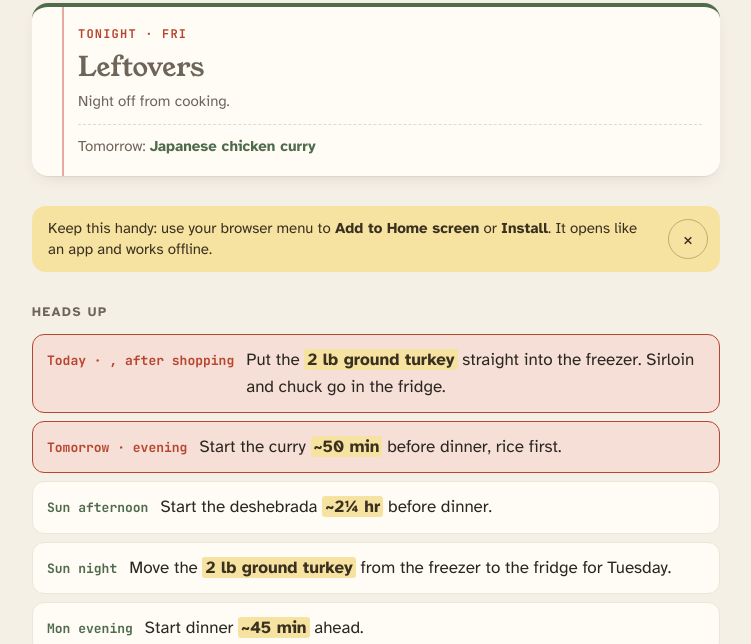
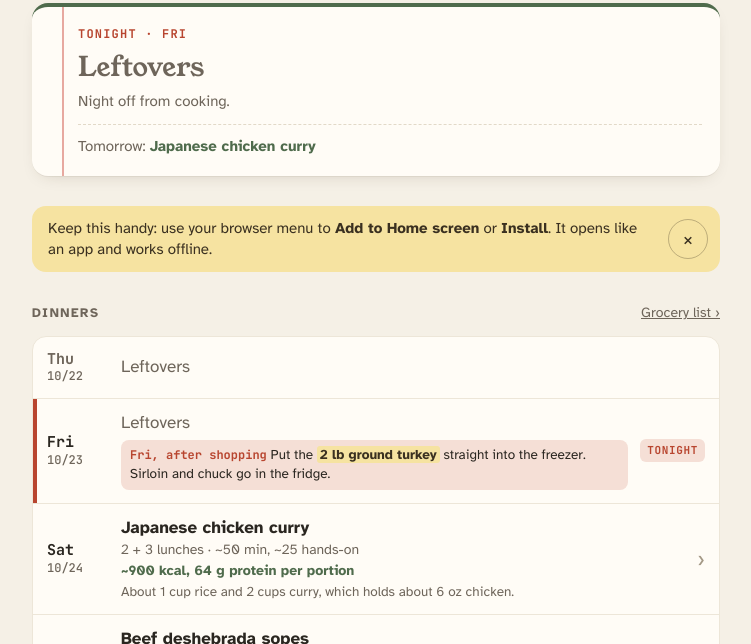
Before and after one commit to levijhoughton/houghton-kitchen, a plain HTML site: page index.html in a window 1280 px wide. Shown: the part 156-800 px from the top of the page, without its empty margins (264-1015 px from the left). Drawn offline with Linux system fonts and the light colour scheme.

Commit message:
Week view: time, calories and portion per night; drop heads-up and freezer sections
Each night now shows cook time, ~kcal and protein per portion, and the
portion description. Dated reminders (thawing) sit on their night instead
of a separate Heads up list; redundant start-time reminders removed. The
freezer section is gone from the site; freezer.json stays as a planning
record. Bumps the service-worker cache.

Co-Authored-By: Claude Opus 5.5 <noreply@anthropic.com>
Claude-Session: https://claude.ai/code/session_01DAXRJ8hqd4JzCHJQG8MZFj

```diff
--- a/data/plans/2026-10-22.json
+++ b/data/plans/2026-10-22.json
@@ -58,29 +58,9 @@
    "what": "Put the **2 lb ground turkey** straight into the freezer. Sirloin and chuck go in the fridge."
   },
   {
-   "date": "2026-10-24",
-   "when": "Sat evening",
-   "what": "Start the curry **~50 min** before dinner, rice first."
-  },
-  {
-   "date": "2026-10-25",
-   "when": "Sun afternoon",
-   "what": "Start the deshebrada **~2¼ hr** before dinner."
-  },
-  {
    "date": "2026-10-25",
    "when": "Sun night",
    "what": "Move the **2 lb ground turkey** from the freezer to the fridge for Tuesday."
-  },
-  {
-   "date": "2026-10-26",
-   "when": "Mon evening",
-   "what": "Start dinner **~45 min** ahead."
-  },
-  {
-   "date": "2026-10-27",
-   "when": "Tue evening",
-   "what": "Start the bowls **~45 min** before dinner."
   }
  ],
  "notes": [],
--- a/index.html
+++ b/index.html
@@ -119,12 +119,6 @@ h2{font-family:var(--body);font-size:13px;font-weight:700;letter-spacing:.12em;t
 .tip .iconbtn{background:transparent;border-color:color-mix(in srgb,var(--butter-ink) 30%,transparent);color:var(--butter-ink)}
 
 /* ---------- reminders ---------- */
-.rem{list-style:none;margin:0;padding:0;display:flex;flex-direction:column;gap:8px}
-.rem li{display:grid;grid-template-columns:auto 1fr;gap:4px 12px;align-items:baseline;padding:12px 14px;background:var(--paper);border:1px solid var(--rule-soft);border-radius:12px}
-.rem .w{font-family:var(--mono);font-size:13px;font-weight:700;color:var(--sage);white-space:nowrap}
-.rem li.now{border-color:var(--tomato);background:var(--tomato-soft)}
-.rem li.now .w{color:var(--tomato)}
-.rem li.past{opacity:.55}
 
 /* ---------- nights ---------- */
 .nights{display:flex;flex-direction:column;background:var(--paper);border:1px solid var(--rule-soft);border-radius:14px;overflow:hidden}
@@ -138,6 +132,12 @@ button.night:hover{background:var(--sunk)}
 .night .n{font-weight:700;line-height:1.3}
 .night .s{font-size:14px;color:var(--muted);line-height:1.35;margin-top:2px}
 .night.off .n{font-weight:400;color:var(--muted)}
+.night .mac-l{color:var(--sage);font-weight:700}
+.night .por{font-size:13.5px}
+.nrem{margin-top:6px;font-size:13.5px;line-height:1.4;padding:6px 9px;border-radius:8px;background:var(--sage-soft)}
+.nrem b{font-family:var(--mono);font-size:12px;color:var(--sage)}
+.nrem.now{background:var(--tomato-soft)}.nrem.now b{color:var(--tomato)}
+.nrem.past{opacity:.55}
 .night.is-today{box-shadow:inset 4px 0 0 var(--tomato)}
 .night.is-past .n,.night.is-past .d b{color:var(--muted)}
 .chip{font-family:var(--mono);font-size:11px;font-weight:700;letter-spacing:.06em;text-transform:uppercase;padding:3px 7px;border-radius:6px;white-space:nowrap}
@@ -145,13 +145,6 @@ button.night:hover{background:var(--sunk)}
 .chip.done{background:var(--sage-soft);color:var(--sage)}
 .chev{color:var(--faint);font-size:22px;line-height:1}
 
-/* ---------- freezer ---------- */
-.freezer{display:grid;gap:8px}
-.fz{display:grid;grid-template-columns:1fr auto;gap:2px 12px;padding:12px 14px;border-radius:12px;background:var(--paper);border:1px dashed var(--rule)}
-.fz .n{font-weight:700}
-.fz .a{font-family:var(--mono);font-size:13px;color:var(--sage);font-weight:700;text-align:right}
-.fz .note{grid-column:1/-1;font-size:14px;color:var(--muted)}
-.fz.soon{opacity:.7}
 
 /* ---------- groceries ---------- */
 .gstore{display:flex;flex-direction:column;gap:6px}
@@ -309,7 +302,7 @@ button.night:hover{background:var(--sunk)}
   .brand span{font-size:19px}
   .ctitle{font-size:calc(26px * var(--scale))}.ctext{font-size:calc(21px * var(--scale))}
   .night{grid-template-columns:54px 1fr auto}
-  .rem li{grid-template-columns:1fr}
+
   .macros{gap:4px}.mac{padding:9px 2px}.mac b{font-size:16px}.mac span{font-size:9.5px;letter-spacing:.04em}
 }
 </style>
@@ -468,40 +461,27 @@ function renderWeek(){
     h.push('<div class="tip"><span>Keep this handy: '+(ios?'tap <b>Share</b>, then <b>Add to Home Screen</b>':'use your browser menu to <b>Add to Home screen</b> or <b>Install</b>')+'. It opens like an app and works offline.</span><button class="iconbtn" id="tipx" aria-label="Dismiss">&times;</button></div>');
   }
 
-  var todo=(p.todo||[]);
-  if(todo.length){
-    h.push('<section class="sec"><div class="sec-h"><h2>Heads up</h2></div><ul class="rem">');
-    todo.forEach(function(x){
-      var cls="", w=esc(x.when||""), rest=esc((x.when||"").replace(/^(Mon|Tue|Wed|Thu|Fri|Sat|Sun)\w*\s*/,""));
-      if(x.date===t){ cls="now"; w="Today"+(rest?" · "+rest:""); }
-      else if(x.date===tm){ cls="now"; w="Tomorrow"+(rest?" · "+rest:""); }
-      else if(x.date && x.date<t){ cls="past"; }
-      h.push('<li class="'+cls+'"><span class="w">'+w+'</span><span>'+md(x.what)+'</span></li>');
-    });
-    h.push('</ul></section>');
-  }
-
   h.push('<section class="sec"><div class="sec-h"><h2>Dinners</h2>'+(p.grocery?'<a class="aside" href="#groceries">Grocery list &rsaquo;</a>':'')+'</div><div class="nights">');
   (p.nights||[]).forEach(function(n){
     var rec=n.recipeId&&S.recipes[n.recipeId], isT=n.date===t, past=n.date&&n.date<t, tag=rec?"button":"div";
     var right = n.status==="cooked" ? '<span class="chip done">Cooked</span>' : (isT?'<span class="chip today">Tonight</span>':(rec?'<span class="chev" aria-hidden="true">&rsaquo;</span>':''));
-    var sub=[n.sizing,n.leftovers,macLine(rec)].filter(Boolean).join(" · ");
+    var size=n.sizing||""; if(n.leftovers && !/lunch|leftover/i.test(size)) size=[size,n.leftovers].filter(Boolean).join(" · ");
+    var sub=[size,rec&&rec.time].filter(Boolean).join(" · ");
+    var mac=macLine(rec), por=rec&&rec.macros&&rec.macros.portion;
+    var rems=(p.todo||[]).filter(function(x){ return x.date===n.date; }).map(function(x){
+      var cls=(x.date===t||x.date===tm)?" now":(x.date<t?" past":"");
+      return '<div class="nrem'+cls+'"><b>'+esc(x.when||"")+'</b> '+md(x.what)+'</div>'; }).join("");
     h.push('<'+tag+' class="night'+(rec?'':' off')+(isT?' is-today':'')+(past&&!isT?' is-past':'')+'"'+(rec?' data-recipe="'+esc(n.recipeId)+'"':'')+'>'+
       '<div class="d"><b>'+esc(n.day||"")+'</b>'+esc(short(n.date))+'</div>'+
-      '<div class="t"><div class="n">'+esc(n.title)+'</div>'+(sub?'<div class="s">'+esc(sub)+'</div>':'')+'</div>'+right+'</'+tag+'>');
+      '<div class="t"><div class="n">'+esc(n.title)+'</div>'+(sub?'<div class="s">'+esc(sub)+'</div>':'')+
+      (mac?'<div class="s mac-l">'+esc(mac)+' per portion</div>':'')+
+      (por?'<div class="s por">'+md(por)+'</div>':'')+rems+'</div>'+right+'</'+tag+'>');
   });
   h.push('</div></section>');
+  var nd=(p.nights||[]).map(function(n){return n.date;});
+  (p.todo||[]).filter(function(x){ return nd.indexOf(x.date)<0; }).forEach(function(x){ h.push('<div class="before"><b>'+esc(x.when||"")+'</b> '+md(x.what)+'</div>'); });
   (p.notes||[]).forEach(function(x){ h.push('<div class="before">'+md(x)+'</div>'); });
 
-  if(S.freezer && (S.freezer.items||[]).length){
-    h.push('<section class="sec"><div class="sec-h"><h2>In the freezer</h2>'+(S.freezer.updated?'<span class="aside">as of '+esc(nice(S.freezer.updated))+'</span>':'')+'</div><div class="freezer">');
-    S.freezer.items.forEach(function(f){
-      var soon=f.added && f.added>t;
-      h.push('<div class="fz'+(soon?' soon':'')+'"><span class="n">'+esc(f.name)+'</span><span class="a">'+esc(f.amount||"")+'</span>'+
-        ((f.note||soon)?'<span class="note">'+(soon?'Goes in '+esc(nice(f.added))+'. ':'')+esc(f.note||"")+'</span>':'')+'</div>');
-    });
-    h.push('</div></section>');
-  }
   h.push(footer());
   view.innerHTML=h.join("");
   bindWeekNav(p);
@@ -803,7 +783,7 @@ function load(){
     return Promise.all([
       Promise.all((ix.recipes||[]).map(function(id){ return getJSON("data/recipes/"+id+".json",true).then(function(x){ return x?Object.assign({},x,{id:id}):null; }); })),
       Promise.all((ix.plans||[]).map(function(id){ return getJSON("data/plans/"+id+".json",true).then(function(x){ return x?Object.assign({},x,{id:id}):null; }); })),
-      ix.freezer?getJSON("data/freezer.json",true):Promise.resolve(null),
+      Promise.resolve(null),
       ix,
       ix.restock?getJSON("data/restock.json",true):Promise.resolve(null)
     ]);
--- a/sw.js
+++ b/sw.js
@@ -1,5 +1,5 @@
 // Network-first for everything on this origin; falls back to the last cached copy when offline.
-const CACHE = "kitchen-v5";
+const CACHE = "kitchen-v6";
 const CORE = ["./", "index.html", "manifest.webmanifest", "icons/icon.svg", "icons/icon-192.png", "icons/icon-512.png", "icons/apple-touch-icon.png", "data/index.json"];
 
 self.addEventListener("install", (e) => {
```
Also changed, not shown: 1 other file.
